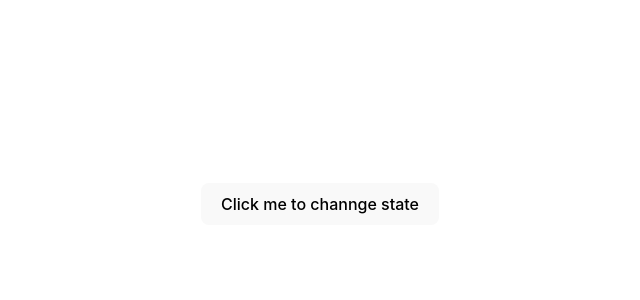
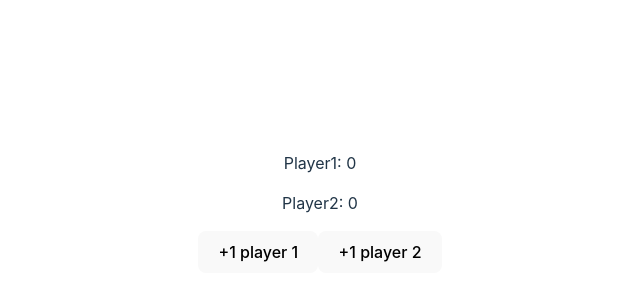
Before and after one commit to rishavConsoleLog21/FSWD-Udemy, a React (Vite) app in the folder Section66/React-State/intermediate-state/: page / in a window 1280 px wide. Shown: the part 196-496 px from the top of the page, without its empty margins (320-960 px from the left). Built offline with nearby package versions, Linux system fonts and the light colour scheme.

Commit message:
Added Object in State

```diff
--- a/Section66/React-State/intermediate-state/src/App.jsx
+++ b/Section66/React-State/intermediate-state/src/App.jsx
@@ -1,12 +1,14 @@
 import "./App.css";
 import Counter from "./Counter";
 import Dumbo from "./Dumbo";
+import ScoreKeeper from "./ScoreKeeper";
 
 function App() {
   return (
     <div>
-      <Dumbo />
-      {/* <h1>Intermediate State</h1>
+      <ScoreKeeper />
+      {/* <Dumbo />
+      <h1>Intermediate State</h1>
       <Counter/> */}
     </div>
   );
--- /dev/null
+++ b/Section66/React-State/intermediate-state/src/ScoreKeeper.jsx
@@ -0,0 +1,23 @@
+import { useState } from "react";
+
+export default function ScoreKeeper() {
+    const [scores, setScores] = useState({p1Score: 0, p2Score: 0});
+    function incrementP1Score() {
+        setScores((oldScore) => {
+            return {...oldScore, p1Score: oldScore.p1Score + 1};
+        });
+    }
+    function incrementP2Score() {
+        setScores((oldScore) => {
+            return {...oldScore, p2Score: oldScore.p2Score + 1};
+        });
+    }
+    return (
+        <div>
+            <p>Player1: {scores.p1Score}</p>
+            <p>Player2: {scores.p2Score}</p>
+            <button onClick={incrementP1Score}>+1 player 1</button>
+            <button onClick={incrementP2Score}>+1 player 2</button>
+        </div>
+    )
+}
```
